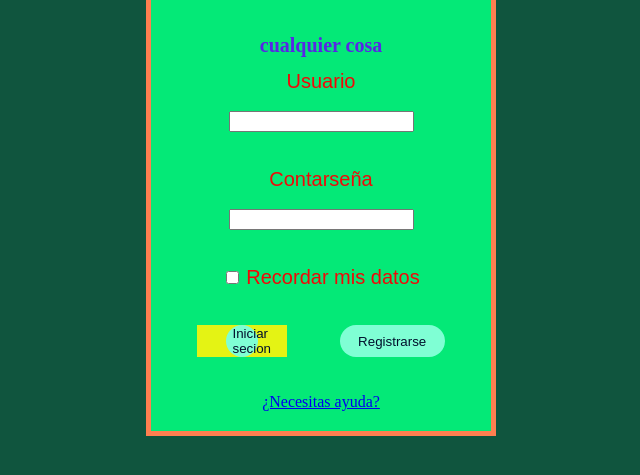
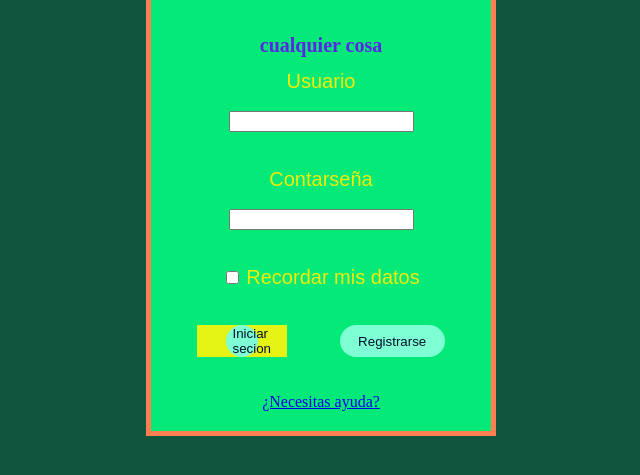
Before and after one commit to alfredomino/nahualpaz, a plain HTML site: page index.html in a window 1280 px wide. Shown: the part 257-732 px from the top of the page, without its empty margins (319-959 px from the left). Drawn offline with Linux system fonts and the light colour scheme.

Commit message:
cambio en css

```diff
--- a/css/estilo.css
+++ b/css/estilo.css
@@ -19,7 +19,7 @@ h1 {
 }
 
 .clase11 {
-    color: rgb(241, 8, 8);
+    color: rgb(241, 237, 8);
     font-size: 20px;
     font-family: Arial, Helvetica, sans-serif;
 }
```
